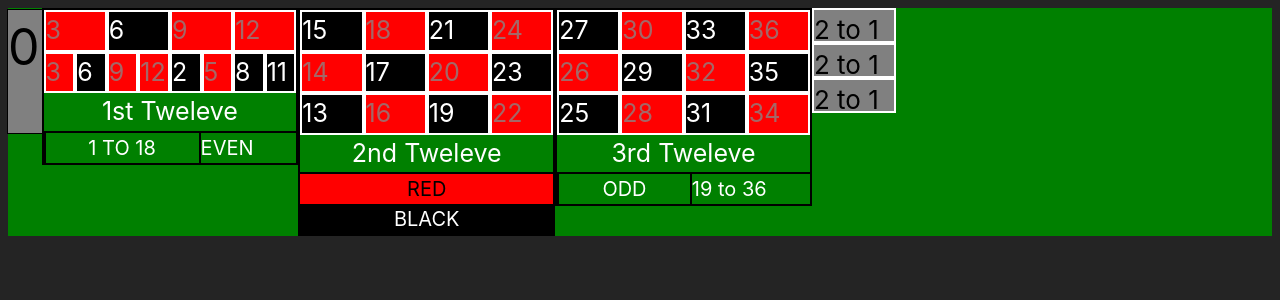
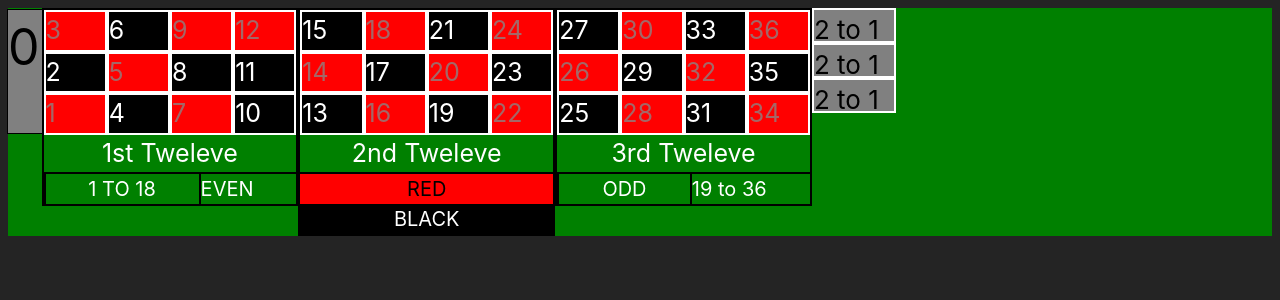
Before and after one commit to Knewmule/roulette, a React (Vite) app in the folder roulette-table/roulette/: page / in a window 1280 px wide. Shown: the top 300 px of the page. Built offline with nearby package versions, Linux system fonts and the light colour scheme.

Commit message:
now the numbers are in the first three rows within react

```diff
--- a/roulette-table/roulette/src/App.jsx
+++ b/roulette-table/roulette/src/App.jsx
@@ -143,7 +143,9 @@ function App() {
         <div class="b firsts">
         <Numberbet num={16} numbersObj={numbersObj}/>
         </div>
-
+        <div class="b firsts">
+        <Numberbet num={24} numbersObj={numbersObj}/>
+        </div>
 
       {
       //<!-- first and twelve bets -->
--- a/roulette-table/roulette/src/Component/Numberbet/Numberbet.jsx
+++ b/roulette-table/roulette/src/Component/Numberbet/Numberbet.jsx
@@ -20,7 +20,13 @@ export default function Numberbet({numbersObj,num}){
                 }
 
 
-                else if(num === 16 && value < 16 && value % 2 === 0){
+                if(num === 16 && value >=8 && value < 16 && value % 2 === 0){
+                    return(
+                        <RedblackNumbers  color={key} number={numbersObj[value+1]}/>
+                    )
+                }
+
+                if(num === 24 && value >=16 && value < 24 && value % 2 === 0){
                     return(
                         <RedblackNumbers  color={key} number={numbersObj[value+1]}/>
                     )
```
Lines whose indentation alone changed are shown as unchanged.
